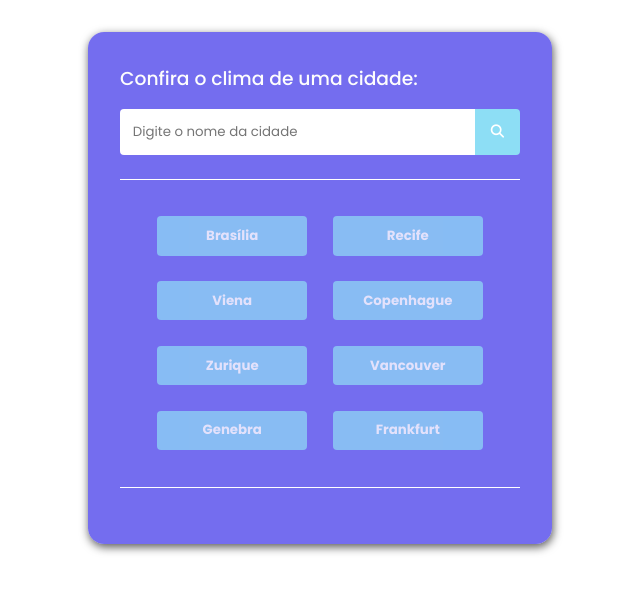
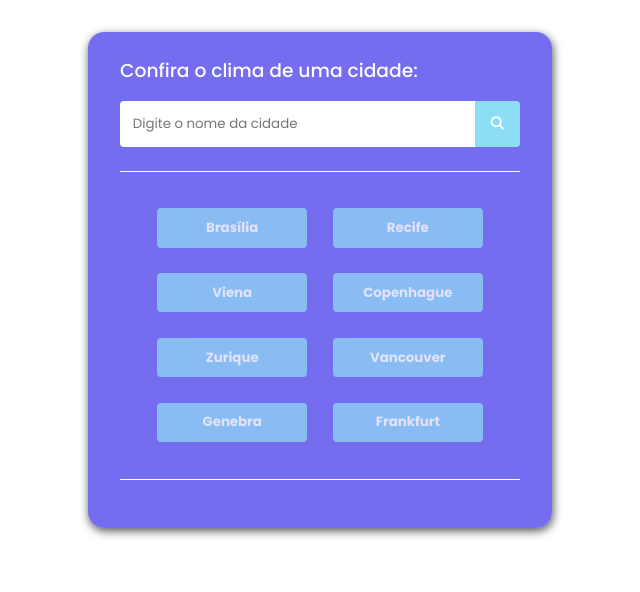
Before and after one commit to emersonpessoa01/clima-js, a plain HTML site: page index.html in a window 1280 px wide. Shown: the whole page, without its empty margins (320-960 px from the left). Drawn offline with Linux system fonts and the light colour scheme.

```diff
--- a/css/style.css
+++ b/css/style.css
@@ -66,7 +66,7 @@
 .container {
   background: #5c54edd9;
   box-shadow: rgba(0, 0, 0, 0.667) 1px 3px 10px;
-  padding: 2rem;
+  padding: 1.5rem 2rem;
   color: var(--gelo);
   border-radius: 1rem;
   max-width: 400px;
```
Also changed, not shown: README.md, 1 other file.
